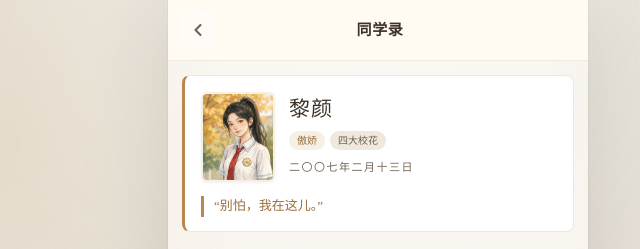
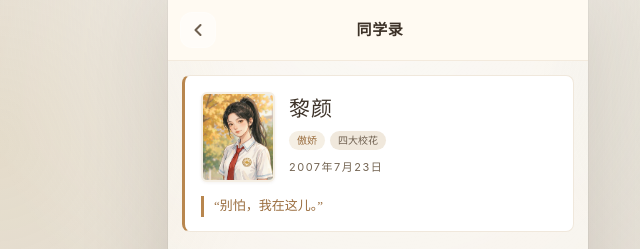
Before and after one commit to 3036615505-ops/3036615505-ops.github.io, a plain HTML site: page novel/character-liyan.html in a window 1280 px wide. Shown: the top 249 px of the page, 262-902 px from the left. Drawn offline with Linux system fonts and the light colour scheme.

Commit message:
Update character-liyan.html

```diff
--- a/novel/character-liyan.html
+++ b/novel/character-liyan.html
@@ -41,7 +41,7 @@
               <span class="char-tag">傲娇</span>
               <span class="char-tag role">四大校花</span>
             </div>
-            <div class="char-detail-birth">二〇〇七年二月十三日</div>
+            <div class="char-detail-birth">2007年7月23日</div>
           </div>
         </div>
         <div class="char-quote char-detail-quote">“别怕，我在这儿。”</div>
```
